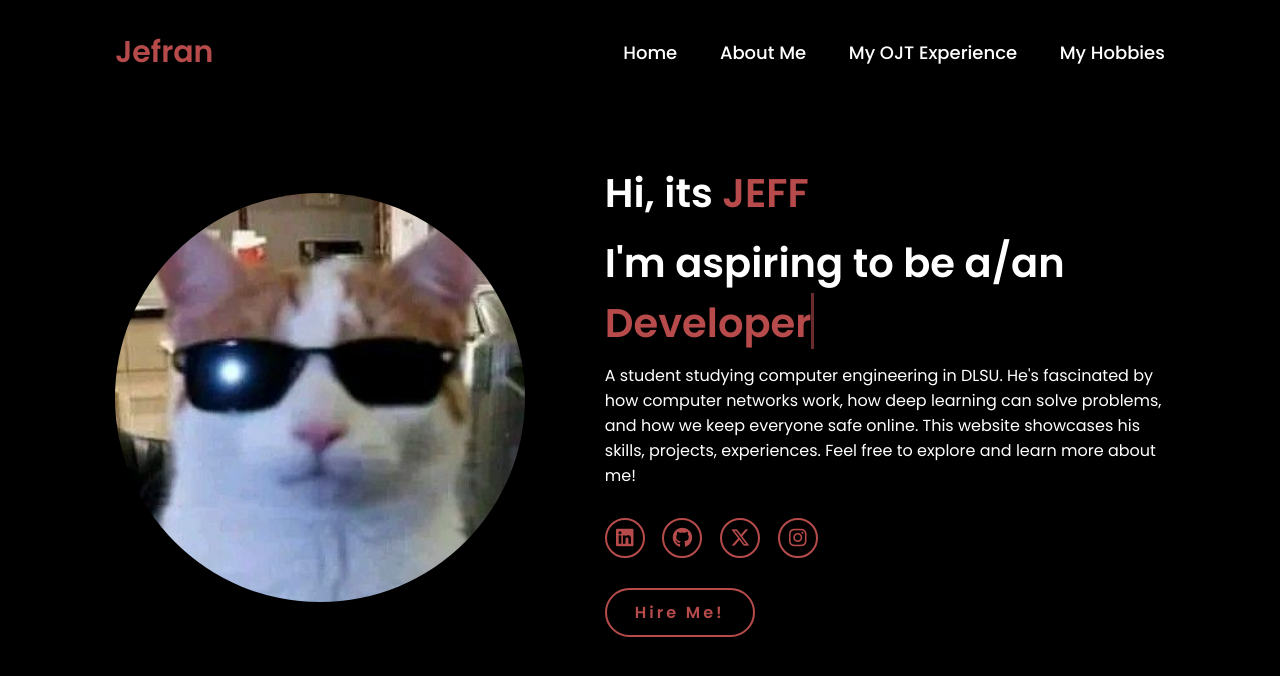
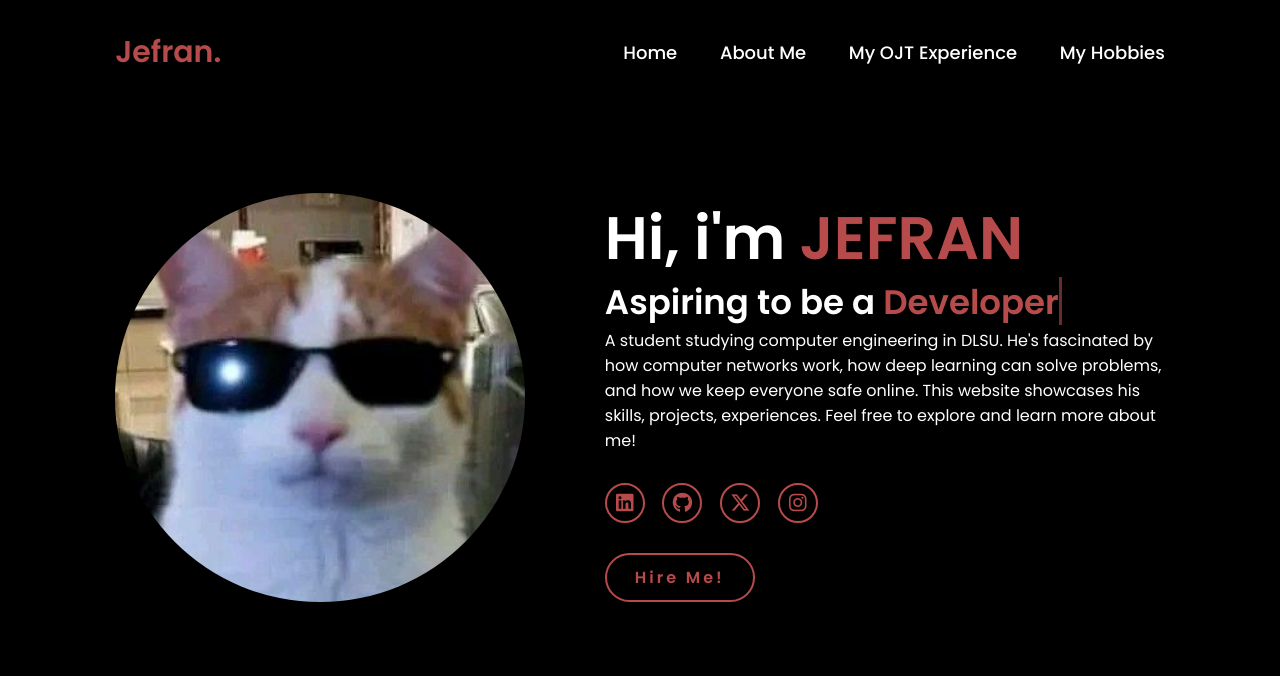
Before and after one commit to jefran2021/Myfirstwebsite, a plain HTML site: page index.html in a window 1280 px wide. Drawn offline with Linux system fonts and the light colour scheme.

Commit message:
homepage27-030525

```diff
--- a/index.html
+++ b/index.html
@@ -15,7 +15,7 @@
 
         <!-- HEADER HERE -->
         <header>
-            <a href="#" class="logo">Jefran</a>
+            <a href="#" class="logo">Jefran.</a>
             <nav>
                 <a href="" class="active"></a>
                 <a href="index.html">Home</a>
@@ -32,15 +32,19 @@
                 <img src="main.jpg" alt="">
             </div>
             <div class="home-content">
-                <h3>Hi, its <span>JEFF</span></h1>
-                <h3 class="typing-text">I'm aspiring to be a/an <span></span></h3>
+                <h1>Hi, i'm <span>JEFRAN</span></h1>
+                <h5 class="typing-text">Aspiring to be a <span></span></h3>
                 <p>A student studying computer engineering in DLSU. He's fascinated by how computer networks work, how deep learning can solve problems, and how we keep everyone safe online. This website showcases his skills, projects, experiences. Feel free to explore and learn more about me!</p>
                 <div class="social-icons">
                     <!-- i guess this for clickable icons for social media -->
-                    <a href="#"><i class="fa-brands fa-linkedin"></i></a>
-                    <a href="#"><i class="fa-brands fa-github"></i></a>
-                    <a href="#"><i class="fa-brands fa-x-twitter"></i></a>
-                    <a href="#"><i class="fa-brands fa-instagram"></i></a>
+                    <a href="https://www.linkedin.com/in/jefran-macatugob-171304353/" target="_blank"><i class="fa-brands fa-linkedin"></i></a>
+
+                    <a href="https://github.com/jefran2021" target="_blank"><i class="fa-brands fa-github"></i></a>
+
+                    <!-- update this later: instagram and twitter -->
+                    <a href="https://x.com" target="_blank"><i class="fa-brands fa-x-twitter"></i></a>
+
+                    <a href="https://instagram.com/" target="_blank"><i class="fa-brands fa-instagram"></i></a>
                 </div>
                 <a href="https://www.linkedin.com/company/donothireme" class="btn">Hire Me!</a>
             </div>
```
